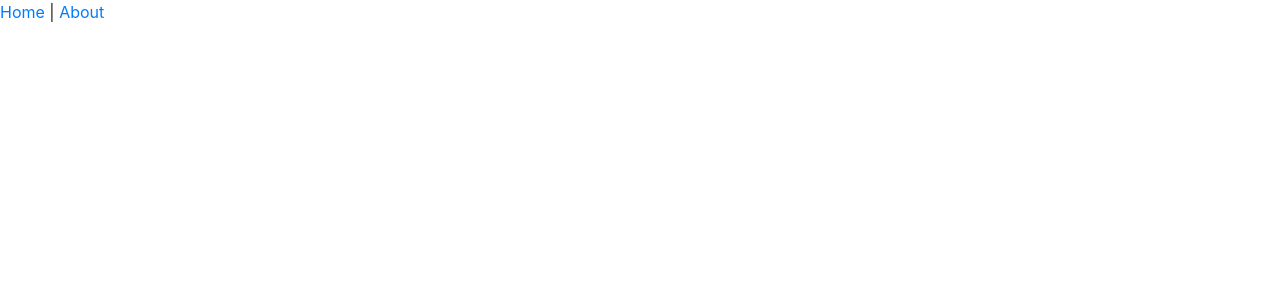
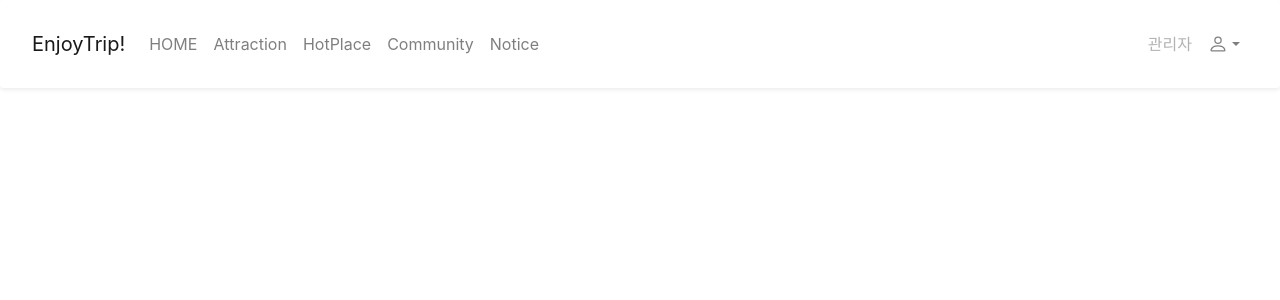
Before and after one commit to harinplz/Hadeul-i, a Vue app in the folder FE/enjoy-trip-front/: page / in a window 1280 px wide. Shown: the top 300 px of the page. Built offline with nearby package versions, Linux system fonts and the light colour scheme.

Commit message:
feat: HeaderNavBar UI 구현 완료 #5

```diff
--- a/FE/enjoy-trip-front/src/App.vue
+++ b/FE/enjoy-trip-front/src/App.vue
@@ -1,11 +1,23 @@
 <template>
   <div id="app">
-    <nav>
+    <header-nav-bar></header-nav-bar>
+    <router-view></router-view>
+    <!-- <nav>
       <router-link to="/">Home</router-link> |
       <router-link to="/about">About</router-link>
     </nav>
-    <router-view />
+    <router-view /> -->
   </div>
 </template>
 
+<script>
+import HeaderNavBar from "@/components/commons/HeaderNavBar";
+
+export default {
+  components: {
+    HeaderNavBar,
+  },
+};
+</script>
+
 <style></style>
--- a/FE/enjoy-trip-front/src/components/commons/HeaderNavBar.vue
+++ b/FE/enjoy-trip-front/src/components/commons/HeaderNavBar.vue
@@ -1 +1,57 @@
-<template></template>
+<template>
+  <div class="shadow-sm p-3 mb-5 bg-white rounded">
+    <!-- nav 끝 -->
+
+    <b-navbar toggleable="lg" type="light">
+      <b-navbar-brand href="#">EnjoyTrip!</b-navbar-brand>
+
+      <b-navbar-toggle target="nav-collapse"></b-navbar-toggle>
+
+      <b-collapse id="nav-collapse" is-nav>
+        <b-navbar-nav>
+          <b-nav-item href="#">HOME</b-nav-item>
+          <b-nav-item href="#">Attraction</b-nav-item>
+          <b-nav-item href="#">HotPlace</b-nav-item>
+          <b-nav-item href="#">Community</b-nav-item>
+          <b-nav-item href="#">Notice</b-nav-item>
+        </b-navbar-nav>
+
+        <!-- Right aligned nav items -->
+        <b-navbar-nav class="ml-auto">
+          <!-- 로그인을 안 했을 시 -->
+          <!-- <b-nav-item href="#" disabled>로그인이 필요합니다.</b-nav-item>
+
+          <b-nav-item-dropdown right>
+            <template #button-content>
+              <em><b-icon icon="person" font-scale="1"></b-icon></em>
+            </template>
+            <b-dropdown-item href="#">로그인</b-dropdown-item>
+            <b-dropdown-item href="#">회원가입</b-dropdown-item>
+          </b-nav-item-dropdown> -->
+
+          <!-- 관리자로 로그인했을 때 -->
+          <b-nav-item href="#" disabled>관리자</b-nav-item>
+
+          <b-nav-item-dropdown right>
+            <template #button-content>
+              <em><b-icon icon="person" font-scale="1"></b-icon></em>
+            </template>
+            <b-dropdown-item href="#">로그아웃</b-dropdown-item>
+            <b-dropdown-item href="/admin">회원관리</b-dropdown-item>
+          </b-nav-item-dropdown>
+
+          <!-- 관리자 외 회원 로그인 -->
+          <!-- <b-nav-item href="#" disabled>님 환영합니다.</b-nav-item>
+
+          <b-nav-item-dropdown right>
+            <template #button-content>
+              <em><b-icon icon="person" font-scale="1"></b-icon></em>
+            </template>
+            <b-dropdown-item href="#">로그아웃</b-dropdown-item>
+            <b-dropdown-item href="#">마이페이지</b-dropdown-item>
+          </b-nav-item-dropdown> -->
+        </b-navbar-nav>
+      </b-collapse>
+    </b-navbar>
+  </div>
+</template>
```
